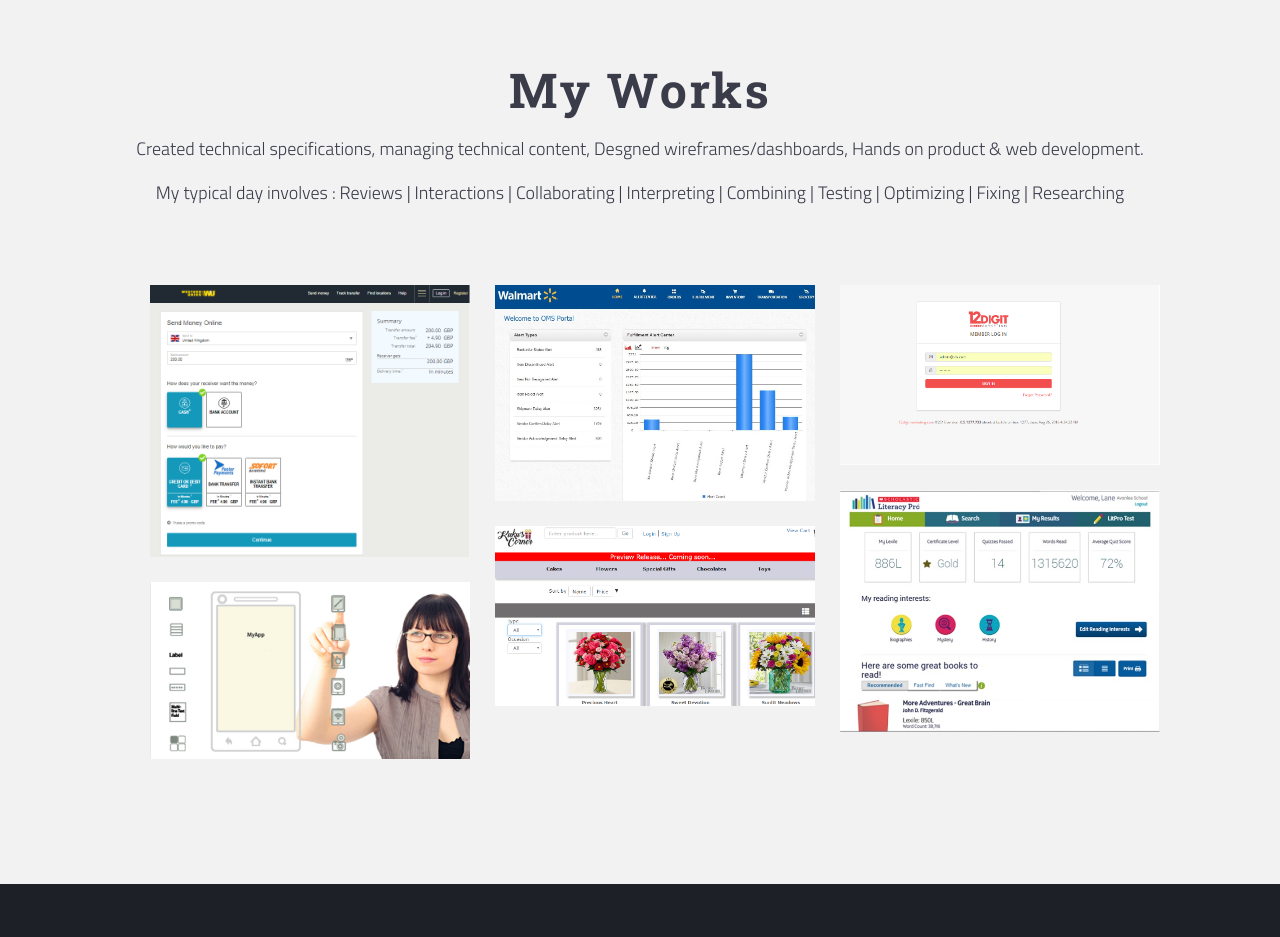
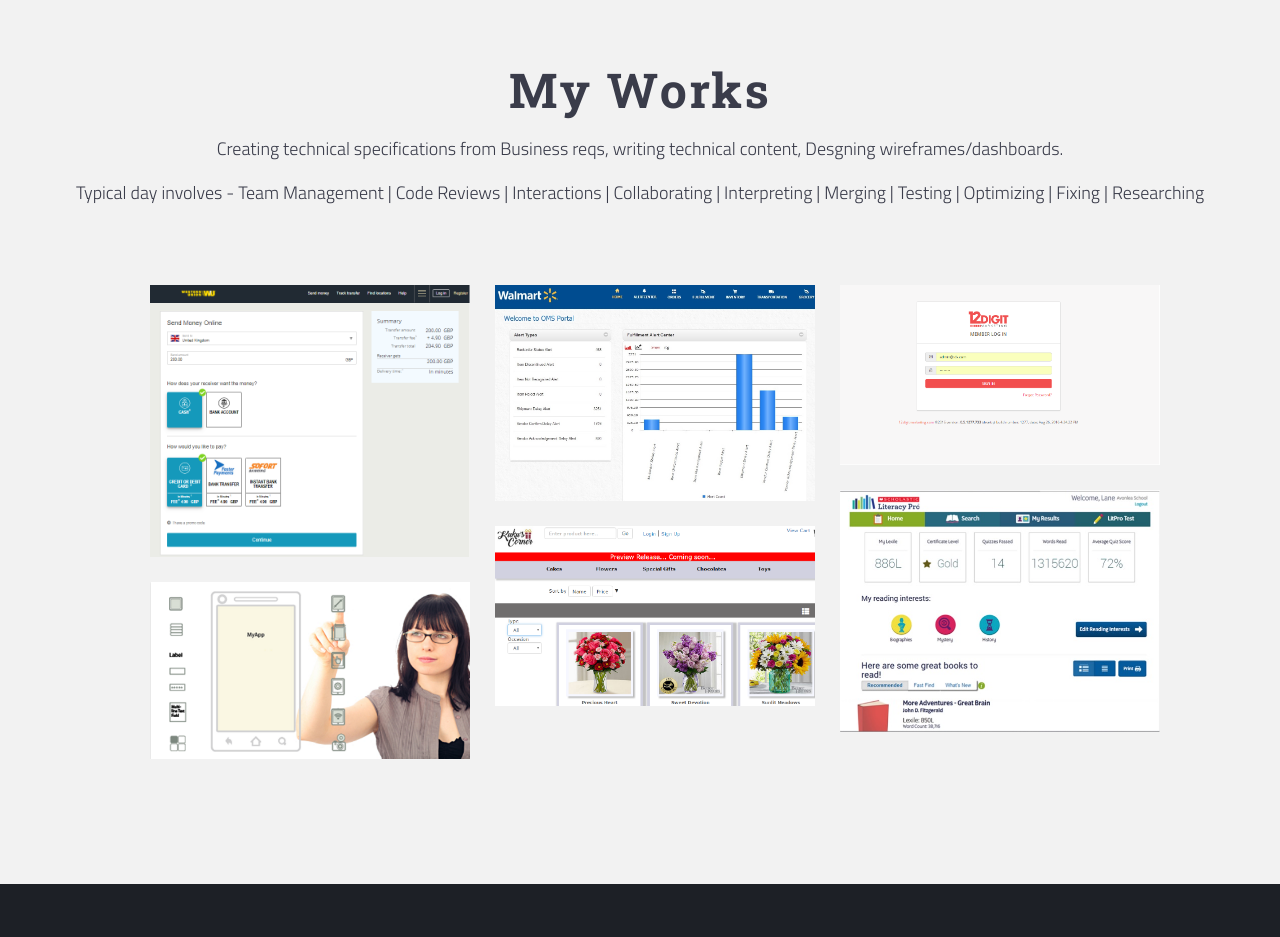
Before and after one commit to ggirotra-RL/ggirotra, a plain HTML site: page index.html in a window 1280 px wide. Shown: the part 3720-4657 px from the top of the page. Drawn offline with nearby package versions, Linux system fonts and the light colour scheme.

Commit message:
Update index.html

```diff
--- a/index.html
+++ b/index.html
@@ -315,8 +315,8 @@
 				<header class="section-header text-center">
 
 					<h1 class="scrollimation scale-in">My Works</h1>
-					<p>Created technical specifications, managing technical content, Desgned wireframes/dashboards, Hands on product &amp; web development.</p>
-                    <p>My typical day involves : Reviews | Interactions | Collaborating | Interpreting | Combining | Testing | Optimizing | Fixing | Researching</p>
+					<p>Creating technical specifications from Business reqs, writing technical content, Desgning wireframes/dashboards.</p>
+                    <p>Typical day involves - Team Management | Code Reviews | Interactions | Collaborating | Interpreting | Merging | Testing | Optimizing | Fixing | Researching</p>
 
 				</header>
 
```
